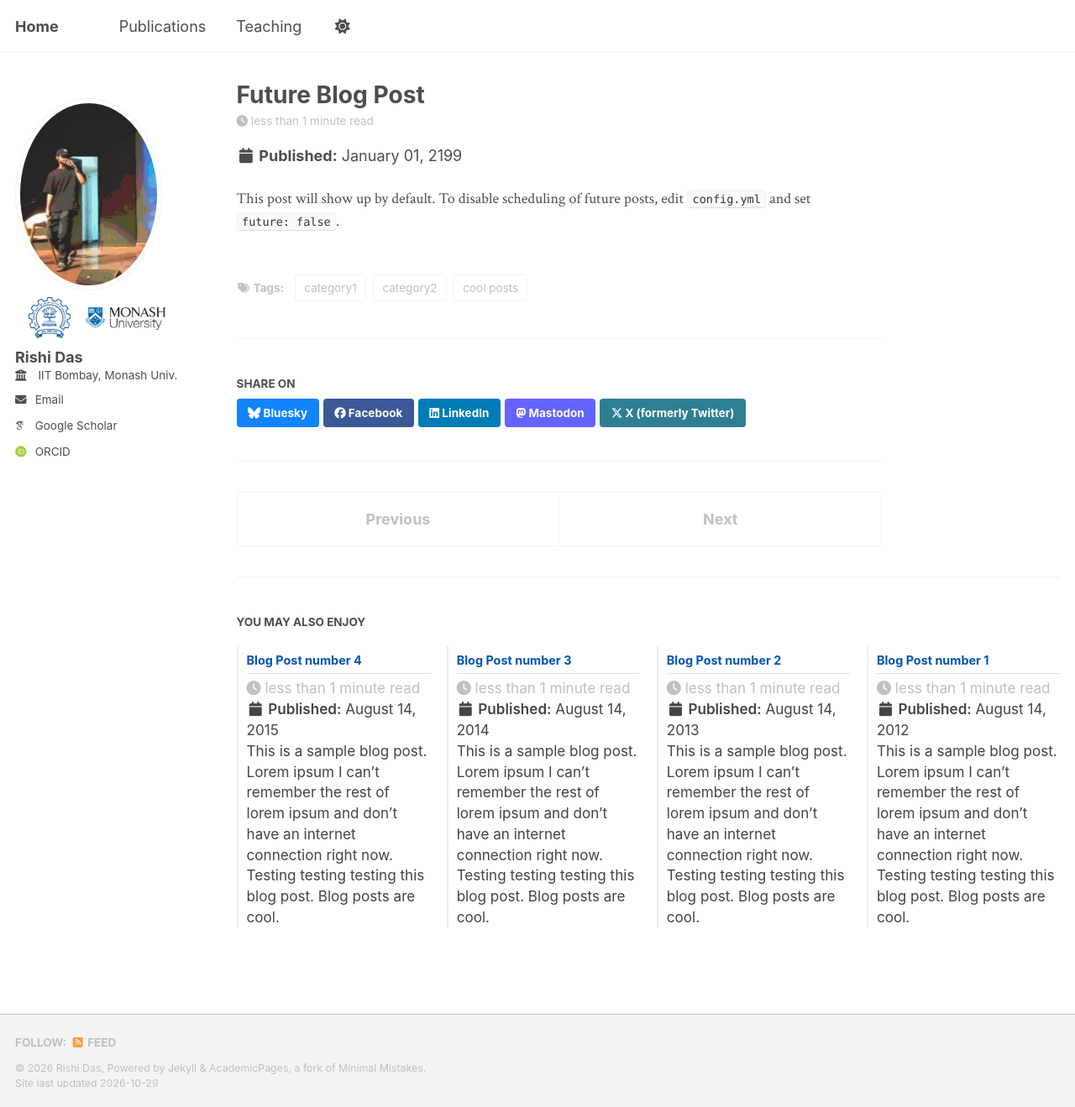
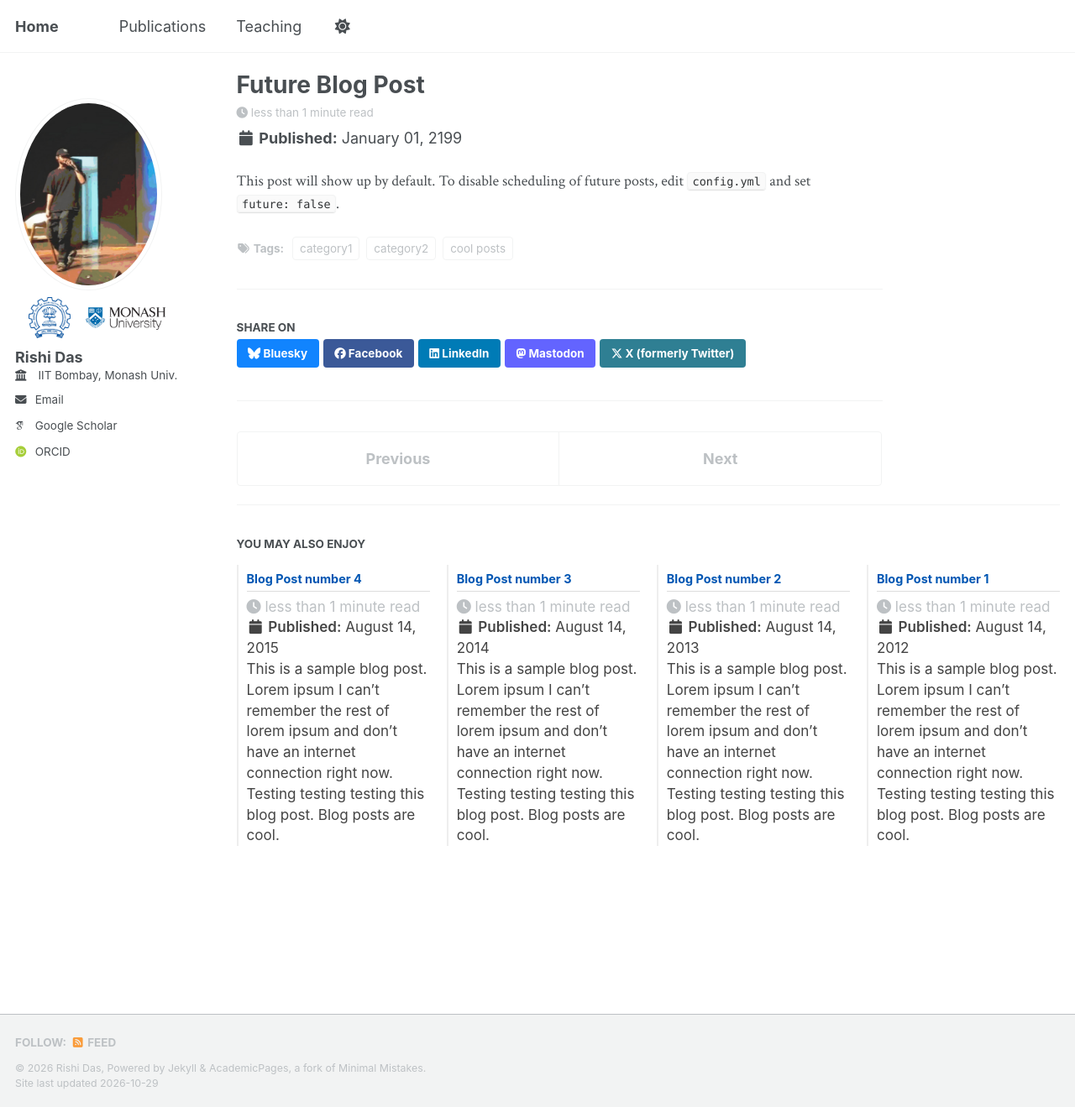
Before and after one commit to rishidas-04/rishidas-04.github.io, a Jekyll site: the page built from _posts/2199-01-01-future-post.md, in a window 1280 px wide and 1319 px high. Shown: the whole window at 84% size. Built offline with Jekyll 4.4.1, drawn with Linux system fonts in a browser that asks for light colours; some web fonts are replaced; a script bundle is joined from its source files by our own code; library files that are not in the unit come from our copies.

Commit message:
Update _page.scss

```diff
--- a/_sass/layout/_page.scss
+++ b/_sass/layout/_page.scss
@@ -1,3 +1,4 @@
+
 /* ==========================================================================
    SINGLE PAGE/POST
    ========================================================================== */
@@ -5,7 +6,7 @@
 #main {
   @include container;
   @include clearfix;
-  margin-top: 2em;
+  margin-top: 1.2em;
   padding-left: 1em;
   padding-right: 1em;
   animation: intro 0.3s both;
@@ -36,40 +37,90 @@
 
 .page__title {
   margin-top: 0;
-  line-height: 1;
+  margin-bottom: 0.4em;
+  line-height: 1.15;
 
   & + .page__meta {
-    margin-top: -0.5em;
+    margin-top: -0.3em;
   }
 }
 
 .page__lead {
   font-family: $global-font-family;
   font-size: $type-size-4;
+  line-height: 1.4;
+  margin-bottom: 0.8em;
 }
 
 .page__content {
 
+  h1,
+  h2,
+  h3,
+  h4,
+  h5,
+  h6 {
+    margin-top: 1em;
+    margin-bottom: 0.4em;
+    line-height: 1.3;
+  }
+
   h2 {
-    padding-bottom: 0.5em;
+    padding-bottom: 0.25em;
     border-bottom: 1px solid var(--global-border-color);
   }
 
-  p, li, dl {
+  p,
+  li,
+  dl {
     font-size: 1em;
+    line-height: 1.5;
   }
 
-  /* paragraph indents */
+  /* Paragraph spacing */
   p {
-    margin: 0 0 $indent-var;
+    margin-top: 0;
+    margin-bottom: 0.7em;
 
-    /* sibling indentation*/
     @if $paragraph-indent == true {
       & + p {
         text-indent: $indent-var;
-        margin-top: -($indent-var);
+        margin-top: -0.3em;
       }
     }
+  }
+
+  /* Lists */
+  ul,
+  ol {
+    margin-top: 0.35em;
+    margin-bottom: 0.7em;
+    padding-left: 1.5em;
+  }
+
+  li {
+    margin-bottom: 0.3em;
+    padding-left: 0.1em;
+
+    &:last-child {
+      margin-bottom: 0;
+    }
+
+    ul,
+    ol {
+      margin-top: 0.2em;
+      margin-bottom: 0.2em;
+    }
+  }
+
+  /* Reduce gap between headings and the following content */
+  h2 + ul,
+  h2 + ol,
+  h2 + p,
+  h3 + ul,
+  h3 + ol,
+  h3 + p {
+    margin-top: 0.3em;
   }
 
   a {
@@ -85,13 +136,14 @@
   }
 
   dt {
-    margin-top: 1em;
+    margin-top: 0.6em;
     font-family: $sans-serif;
     font-weight: bold;
   }
 
   dd {
     margin-left: 1em;
+    margin-bottom: 0.4em;
     font-family: $sans-serif;
     font-size: $type-size-6;
   }
@@ -100,24 +152,44 @@
     font-size: $type-size-6;
   }
 
-  /* blockquote citations */
+  /* Blockquote spacing */
+  blockquote {
+    margin-top: 0.6em;
+    margin-bottom: 0.6em;
+    padding-top: 0.2em;
+    padding-bottom: 0.2em;
+  }
+
   blockquote + .small {
-    margin-top: -1.5em;
+    margin-top: -0.8em;
     padding-left: 1.25rem;
+  }
+
+  /* Compact publication entries */
+  li strong {
+    font-weight: 700;
+  }
+
+  li em {
+    font-style: italic;
   }
 }
 
+/* ==========================================================================
+   PAGE HERO
+   ========================================================================== */
+
 .page__hero {
   position: relative;
-  margin-bottom: 2em;
+  margin-bottom: 1.2em;
   @include clearfix;
   animation: intro 0.3s both;
   animation-delay: 0.25s;
 
   &--overlay {
     position: relative;
-    margin-bottom: 2em;
-    padding: 3em 0;
+    margin-bottom: 1.2em;
+    padding: 2em 0;
     @include clearfix;
     background-size: cover;
     background-repeat: no-repeat;
@@ -182,7 +254,7 @@
   border-radius: $border-radius 0 $border-radius 0;
 
   @include breakpoint($large) {
-    padding: 5px 10px;
+    padding: 4px 8px;
   }
 
   a {
@@ -191,13 +263,13 @@
   }
 }
 
-/*
-   Social sharing
+/* ==========================================================================
+   SOCIAL SHARING
    ========================================================================== */
 
 .page__share {
-  margin-top: 2em;
-  padding-top: 1em;
+  margin-top: 1.2em;
+  padding-top: 0.6em;
   border-top: 1px solid var(--global-border-color);
 
   @include breakpoint(max-width $small) {
@@ -215,18 +287,18 @@
 }
 
 .page__share-title {
-  margin-bottom: 10px;
+  margin-bottom: 0.4em;
   font-size: $type-size-6;
   text-transform: uppercase;
 }
 
-
-/*
-   Page meta
+/* ==========================================================================
+   PAGE META
    ========================================================================== */
 
 .page__meta {
-  margin-top: 2em;
+  margin-top: 1em;
+  margin-bottom: 0.5em;
   color: var(--global-text-color-light);
   font-family: $sans-serif;
   font-size: $type-size-6;
@@ -241,14 +313,13 @@
 }
 
 .page__meta-title {
-  margin-bottom: 10px;
+  margin-bottom: 0.4em;
   font-size: $type-size-6;
   text-transform: uppercase;
 }
 
-
-/*
-   Page taxonomy
+/* ==========================================================================
+   PAGE TAXONOMY
    ========================================================================== */
 
 .page__taxonomy {
@@ -257,15 +328,15 @@
   }
 
   strong {
-    margin-right: 10px;
+    margin-right: 0.5em;
   }
 }
 
 .page__taxonomy-item {
   display: inline-block;
-  margin-right: 5px;
-  margin-bottom: 8px;
-  padding: 5px 10px;
+  margin-right: 0.3em;
+  margin-bottom: 0.4em;
+  padding: 3px 8px;
   text-decoration: none;
   border: 1px solid var(--global-border-color);
   border-radius: $border-radius;
@@ -276,26 +347,26 @@
   }
 }
 
-
-/*
-   Comments
+/* ==========================================================================
+   COMMENTS
    ========================================================================== */
 
 .page__comments {
   @include full();
+  margin-top: 1em;
 }
 
 .page__comments-title {
-  margin-top: 2rem;
-  margin-bottom: 10px;
-  padding-top: 2rem;
+  margin-top: 1em;
+  margin-bottom: 0.5em;
+  padding-top: 1em;
   font-size: $type-size-6;
   border-top: 1px solid var(--global-border-color);
   text-transform: uppercase;
 }
 
 .page__comments-form {
-  padding: 1em;
+  padding: 0.7em;
   background: var(--global-border-color);
   transition: $global-transition;
 
@@ -315,7 +386,7 @@
 
 .comment {
   @include clearfix();
-  margin: 1em 0;
+  margin: 0.6em 0;
 
   &:not(:last-child) {
     border-bottom: 1px solid var(--global-border-color);
@@ -324,34 +395,34 @@
 
 .comment__avatar-wrapper {
   float: left;
-  width: 60px;
-  height: 60px;
+  width: 50px;
+  height: 50px;
 
   @include breakpoint($large) {
-    width: 100px;
-    height: 100px;
+    width: 80px;
+    height: 80px;
   }
 }
 
 .comment__avatar {
-  width: 40px;
-  height: 40px;
+  width: 35px;
+  height: 35px;
   border-radius: 50%;
 
   @include breakpoint($large) {
-    width: 80px;
-    height: 80px;
-    padding: 5px;
+    width: 65px;
+    height: 65px;
+    padding: 4px;
     border: 1px solid var(--global-border-color);
   }
 }
 
 .comment__content-wrapper {
   float: right;
-  width: calc(100% - 60px);
+  width: calc(100% - 50px);
 
   @include breakpoint($large) {
-    width: calc(100% - 100px);
+    width: calc(100% - 80px);
   }
 }
 
@@ -372,14 +443,13 @@
   }
 }
 
-
-/*
-   Related
+/* ==========================================================================
+   RELATED CONTENT
    ========================================================================== */
 
 .page__related {
-  margin-top: 2em;
-  padding-top: 1em;
+  margin-top: 1.2em;
+  padding-top: 0.6em;
   border-top: 1px solid var(--global-border-color);
   @include clearfix();
   float: left;
@@ -395,7 +465,7 @@
 }
 
 .page__related-title {
-  margin-bottom: 10px;
+  margin-bottom: 0.4em;
   font-size: $type-size-6;
   text-transform: uppercase;
 }
```
